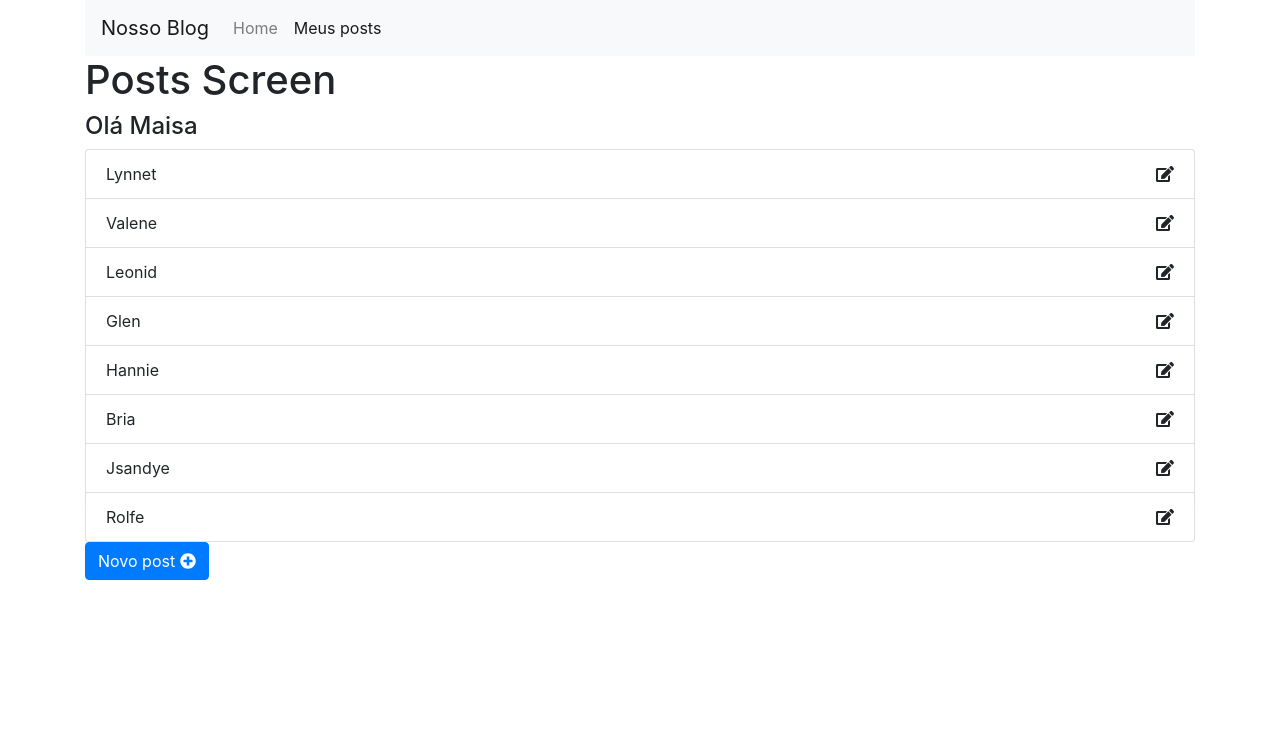
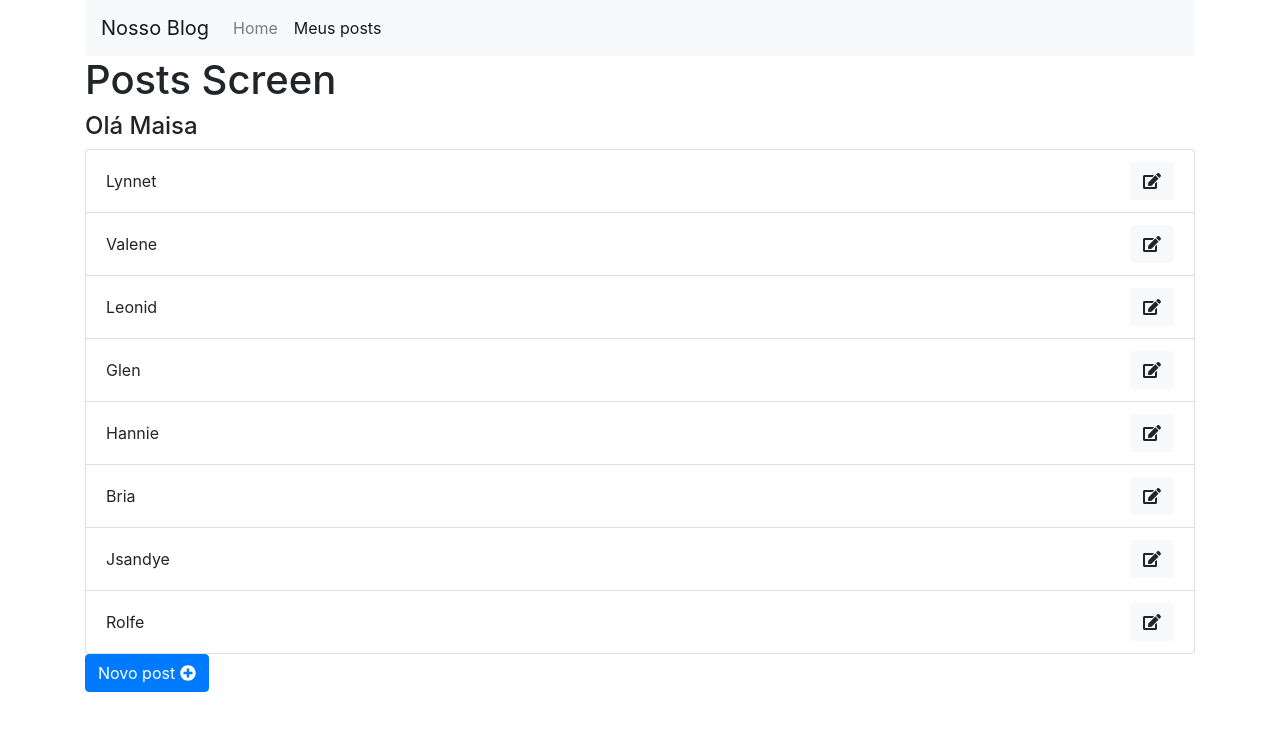
Before and after one commit to renanpallin/udemy-react, a React (Create React App) app in the folder blog/: page /meus-posts in a window 1280 px wide. Shown: the top 730 px of the page. Built offline with nearby package versions, Linux system fonts and the light colour scheme.

Commit message:
Using redux to PostForm

```diff
--- a/blog/src/pages/PostForm.js
+++ b/blog/src/pages/PostForm.js
@@ -1,38 +1,31 @@
-import React, { useState, useEffect } from 'react';
+import React, { useEffect } from 'react';
 import { savePost } from '../actions';
 import { useDispatch, useSelector } from 'react-redux';
 import { useHistory, useParams } from 'react-router-dom';
+import { setValue, setEditingPost } from '../actions/editingPostActions';
 
 export function PostFormPage() {
-  const [post, setPost] = useState({
-    id: '',
-    author: '',
-    title: '',
-    img: '',
-    body: '',
-    createdAt: '',
-  });
+  const editingPost = useSelector((state) => state.editingPost);
 
+  const history = useHistory();
+  const dispatch = useDispatch();
+
+  const { postId } = useParams();
   const allPosts = useSelector((state) => state.posts);
-  const { postId } = useParams();
   useEffect(() => {
-    if (postId) {
-      const postToEdit = allPosts.find((post) => post.id === postId);
-      if (postToEdit) {
-        setPost(postToEdit);
-      }
+    if (postId && !editingPost.id) {
+      const foundPost = allPosts.find(({ id }) => id === parseInt(postId));
+      if (foundPost) dispatch(setEditingPost(foundPost));
     }
-  }, []);
+  }, [allPosts, dispatch, editingPost.id, postId]);
 
-  const dispatch = useDispatch();
-  const history = useHistory();
   return (
     <>
       <h1>Novo Post</h1>
       <form
         onSubmit={(e) => {
           e.preventDefault();
-          dispatch(savePost(post)).then(() => {
+          dispatch(savePost(editingPost)).then(() => {
             history.push('/');
           });
         }}
@@ -42,12 +35,9 @@ export function PostFormPage() {
           <input
             className="form-control"
             id="input-title"
-            value={post.title}
-            onChange={(e) => setPost({ ...post, title: e.target.value })}
+            value={editingPost.title}
+            onChange={(e) => dispatch(setValue('title', e.target.value))}
           />
-          {/* <small id="emailHelp" className="form-text text-muted">
-            We'll never share your email with anyone else.
-          </small> */}
         </div>
         <div className="form-group">
           <label htmlFor="input-img">URL da imagem</label>
@@ -55,8 +45,8 @@ export function PostFormPage() {
             className="form-control"
             id="input-img"
             placeholder="http://"
-            value={post.img}
-            onChange={(e) => setPost({ ...post, img: e.target.value })}
+            value={editingPost.img}
+            onChange={(e) => dispatch(setValue('img', e.target.value))}
           />
         </div>
         <div className="form-group">
@@ -64,9 +54,9 @@ export function PostFormPage() {
           <textarea
             className="form-control"
             id="textarea-body"
-            rows="24s"
-            value={post.body}
-            onChange={(e) => setPost({ ...post, body: e.target.value })}
+            rows="20"
+            value={editingPost.body}
+            onChange={(e) => dispatch(setValue('body', e.target.value))}
           />
         </div>
 
@@ -85,16 +75,88 @@ export function PostFormPage() {
       </form>
     </>
   );
-  // return (
-  //   <div className="card">
-  //     <img src={img} className="card-img-top" alt="Cachorrinho" />
-  //     <div className="card-body">
-  //       <h5 className="card-title">{title}</h5>
-  //       <p className="card-text">{body.slice(0, 60) + '...'}</p>
-  //       <NavLink className="btn btn-primary" to={`post/${id}`}>
-  //         Ler mais
-  //       </NavLink>
-  //     </div>
-  //   </div>
-  // );
 }
+
+// export function PostFormPage() {
+//   const [post, setPost] = useState({
+//     id: '',
+//     author: '',
+//     title: '',
+//     img: '',
+//     body: '',
+//     createdAt: '',
+//   });
+
+//   const allPosts = useSelector((state) => state.posts);
+//   const { postId } = useParams();
+//   useEffect(() => {
+//     if (postId) {
+//       const postToEdit = allPosts.find((post) => post.id === postId);
+//       if (postToEdit) {
+//         setPost(postToEdit);
+//       }
+//     }
+//   }, []);
+
+//   const dispatch = useDispatch();
+//   const history = useHistory();
+//   return (
+//     <>
+//       <h1>Novo Post</h1>
+//       <form
+//         onSubmit={(e) => {
+//           e.preventDefault();
+//           dispatch(savePost(post)).then(() => {
+//             history.push('/');
+//           });
+//         }}
+//       >
+//         <div className="form-group">
+//           <label htmlFor="input-title">Título</label>
+//           <input
+//             className="form-control"
+//             id="input-title"
+//             value={post.title}
+//             onChange={(e) => setPost({ ...post, title: e.target.value })}
+//           />
+//           {/* <small id="emailHelp" className="form-text text-muted">
+//             We'll never share your email with anyone else.
+//           </small> */}
+//         </div>
+//         <div className="form-group">
+//           <label htmlFor="input-img">URL da imagem</label>
+//           <input
+//             className="form-control"
+//             id="input-img"
+//             placeholder="http://"
+//             value={post.img}
+//             onChange={(e) => setPost({ ...post, img: e.target.value })}
+//           />
+//         </div>
+//         <div className="form-group">
+//           <label htmlFor="textarea-body">Corpo do post</label>
+//           <textarea
+//             className="form-control"
+//             id="textarea-body"
+//             rows="20"
+//             value={post.body}
+//             onChange={(e) => setPost({ ...post, body: e.target.value })}
+//           />
+//         </div>
+
+//         <div className="form-group">
+//           <label htmlFor="input-author">Autor | Você =)</label>
+//           <input
+//             className="form-control"
+//             id="input-author"
+//             readOnly
+//             value="Renan Pallin"
+//           />
+//         </div>
+//         <button type="submit" className="btn btn-primary">
+//           Salvar
+//         </button>
+//       </form>
+//     </>
+//   );
+// }
--- a/blog/src/pages/Posts.js
+++ b/blog/src/pages/Posts.js
@@ -25,14 +25,15 @@ export function Posts() {
               className="list-group-item d-flex justify-content-between align-items-center"
             >
               {post.title}
-              <a
+              <button
+                className="btn btn-light"
                 onClick={() => {
                   dispatch(setEditingPost(post));
                   history.push(`/post/${post.id}/edit`);
                 }}
               >
                 <FontAwesomeIcon icon={faEdit} />
-              </a>
+              </button>
               {/* <NavLink to={`/post/${post.id}/edit`}>
                 <FontAwesomeIcon icon={faEdit} />
               </NavLink> */}
--- a/blog/src/reducers/editingPostReducer.js
+++ b/blog/src/reducers/editingPostReducer.js
@@ -1,4 +1,5 @@
 import { SAVE_POST, SET_VALUE } from '../actions';
+import { SET_EDITING_POST } from '../actions/editingPostActions';
 
 const INITIAL_STATE = { id: '', title: '', img: '', author: '', createdAt: '' };
 
@@ -6,6 +7,8 @@ export default function editingPostReducer(state = INITIAL_STATE, action) {
   switch (action.type) {
     case SET_VALUE:
       return { ...state, [action.key]: action.value };
+    case SET_EDITING_POST:
+      return action.post;
     case SAVE_POST:
       return INITIAL_STATE;
     default:
```
